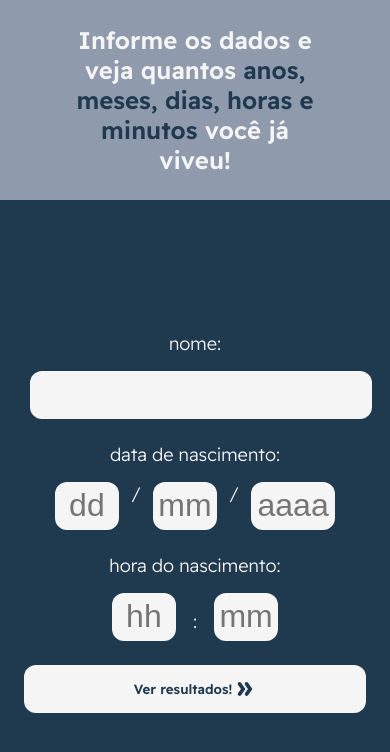
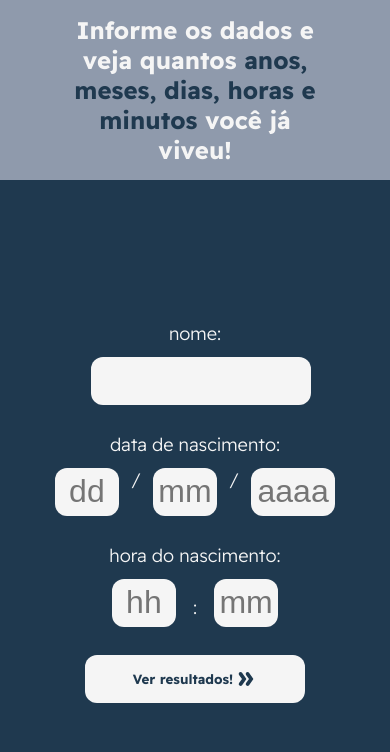
Before and after one commit to milenaemmert/calculadora-dias-meses-anos, a plain HTML site: page index.html in a window 390 px wide. Drawn offline with Linux system fonts and the light colour scheme.

Commit message:
responsive maintenance

```diff
--- a/index.html
+++ b/index.html
@@ -5,7 +5,7 @@
     <meta http-equiv="X-UA-Compatible" content="IE=edge">
     <meta name="viewport" content="width=device-width, initial-scale=1.0">
     <link rel="stylesheet" href="style.css">
-    <title>Sua idade em dias</title>
+    <title>Sua Idade - Calculadora</title>
 </head>
 <body class="body">
     <div class="containerResults">
--- a/style.css
+++ b/style.css
@@ -1,4 +1,4 @@
-@import url('https://fonts.googleapis.com/css2?family=Readex+Pro:wght@300;600&family=Roboto:wght@300;400;500&family=Ubuntu:wght@400;500;700&display=swap');
+@import url('https://fonts.googleapis.com/css2?family=Readex+Pro:wght@300;700&display=swap');
 
 * {
     margin: 0;
@@ -13,11 +13,12 @@
 .containerResults, .containerInfo {
     width: 50%;
     height: 100vh;
+    padding: 64px;
     box-sizing: border-box;
-    padding: 64px;
     color: #f5f5f5;
 }
 
+/*.....Results Container.....*/
 .containerResults {
     background-color:#8f9aac;
     display: flex;
@@ -28,13 +29,14 @@
 .containerResults p {
     text-align: center;
     font-size: 48px;
-    font-weight: 700;
+    font-weight: 600;
 }
 
 .containerResults p span {
     color: #1f394f;
 }
 
+/*.....Info Container.....*/
 .containerInfo {
     background-color:#1f394f;
     display: flex;
@@ -58,7 +60,7 @@
     border: none;
     border-radius: 12px;
     height: 48px;
-    width: 50%;
+    width: 220px;
     font-size: 30px;
     text-align: center;
     background-color: #f5f5f5;
@@ -91,7 +93,7 @@
     border: none;
     border-radius: 12px;
     height: 48px;
-    width: 50%;
+    width: 220px;
     background-color: #f5f5f5;
     transition: 0.3s background-color, 0.3s color;
     fill: #1f394f;
@@ -114,7 +116,7 @@
     fill: #f5f5f5;
 }
 
-/*-----------Responsive----------*/
+/*.....Responsive.....*/
 @media screen and (max-width:1280px) {
     body {
         flex-direction: column;
@@ -126,7 +128,7 @@
     }
 
     .containerResults {
-        height: 200px;
+        height: 180px;
     }
 
     .containerResults p {
@@ -136,34 +138,26 @@
 
 @media screen and (max-width:630px) {
     .containerInfo #nameLabel, .containerInfo #birthDate, .containerInfo #birthHour {
-        flex-direction: column;
+        flex-direction: column;margin-bottom: 28px;
     }
     .containerInfo .title {
-        margin-bottom: 16px;
+        margin-bottom: 12px;
     }
 }
 
-@media screen and (max-width: 576px) {
-    .containerInfo #nameLabel input {
-        width: 100%;
+@media screen and (max-width:460px) {
+    .containerInfo #birthDate #dateInput{
+        display: flex;
     }
 
     .containerInfo {
         padding: 24px;
     }
-
-    .containerInfo #birthDate #dateInput{
-        display: flex;
-    }
-
-    .containerInfo button {
-        width: 100%;
-    }
 }
 
 @media screen and (max-width:370px) {
     .containerResults {
-        height: 56px;
+        height: 64px;
     }
 
     .containerResults p {
@@ -172,11 +166,11 @@
 }
 
 @media screen and (max-width:340px) {
-    .containerResults {
-        height: 48px;
-    }
-
     .containerResults p {
         font-size: 14px;
     }
+
+    .containerInfo {
+        padding: 20px;
+    }
 }
```
